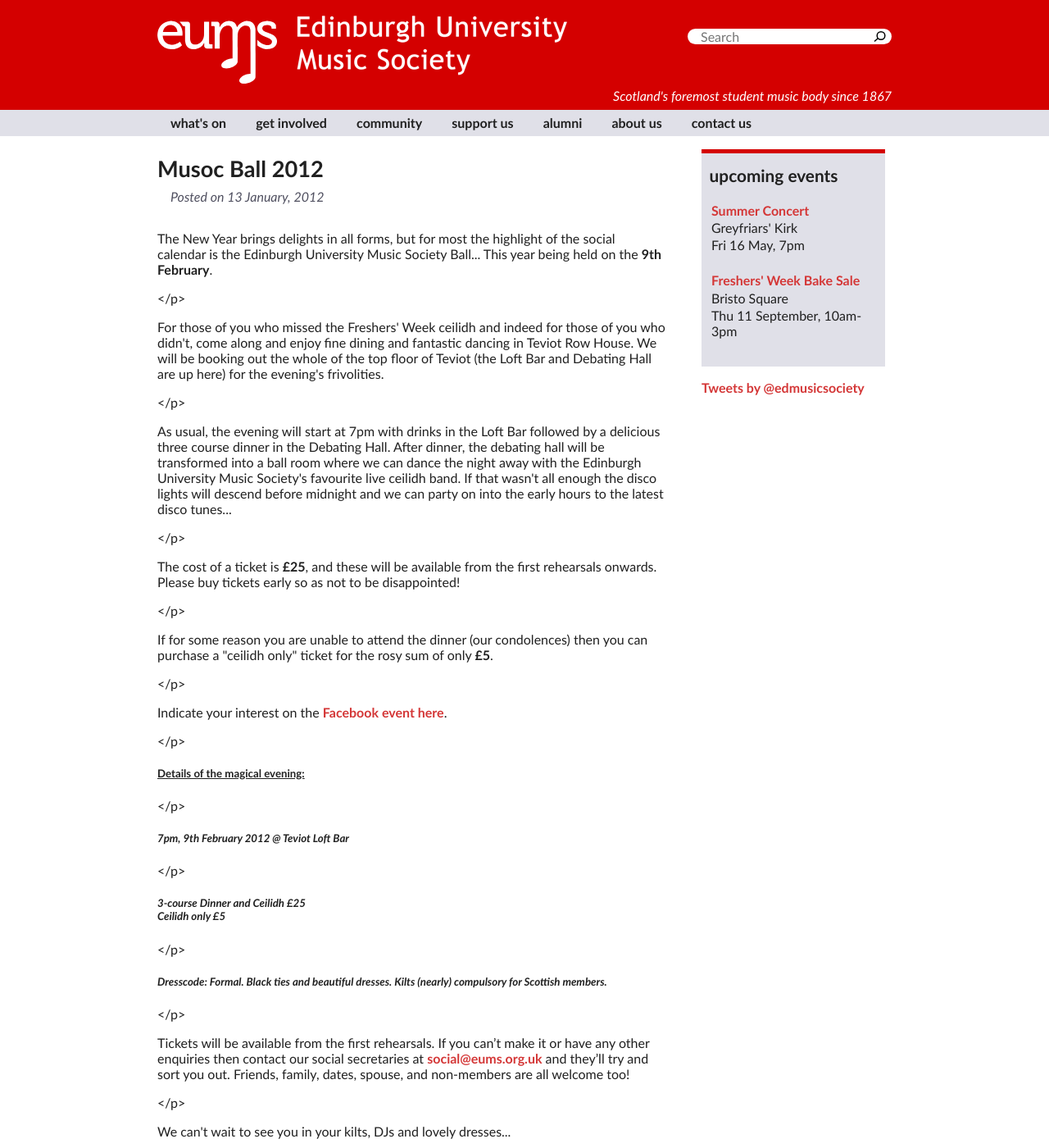
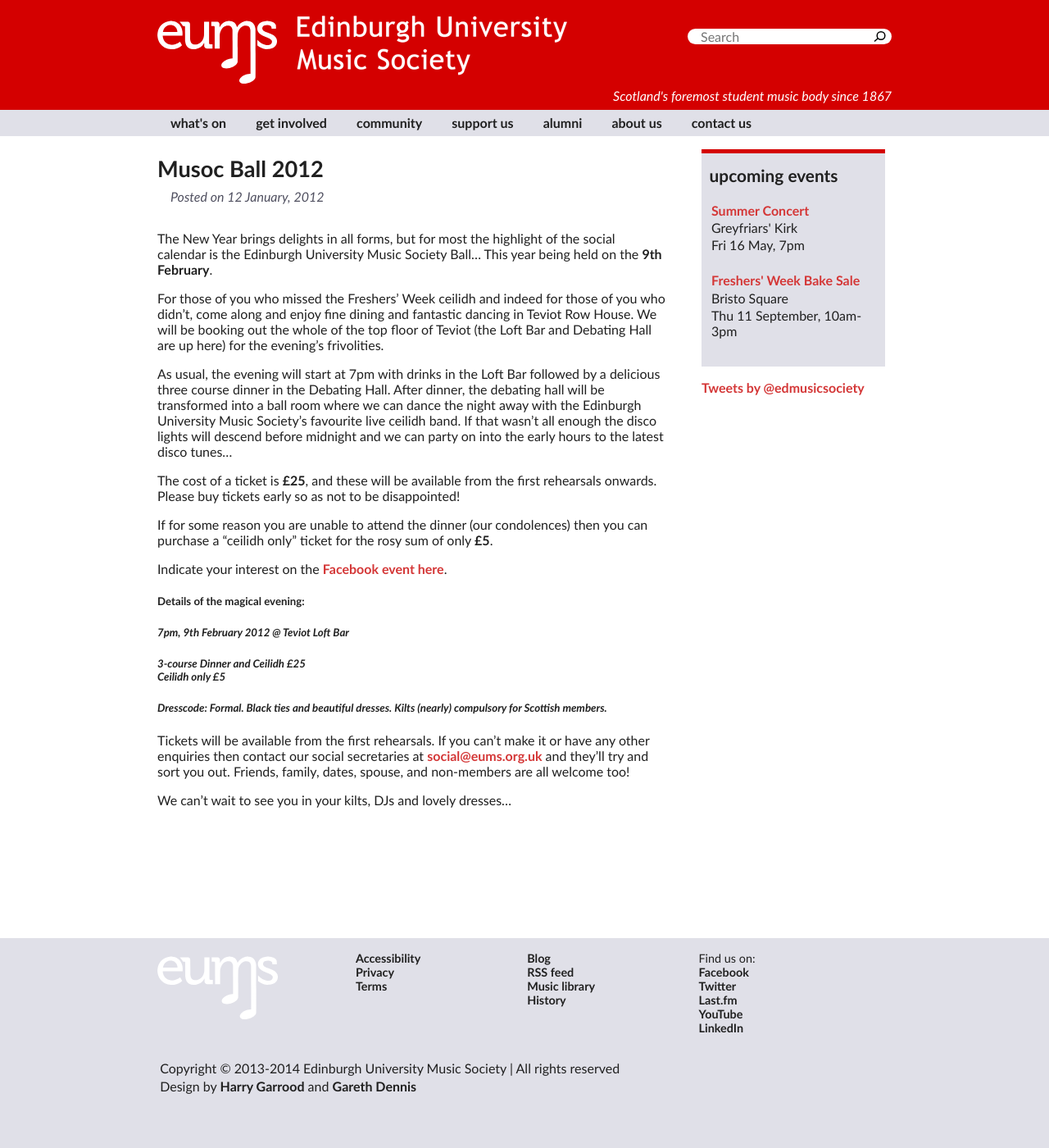
Before and after one commit to eums/website, a Jekyll site: the page built from _posts/2012-01-12-ball.markdown, in a window 1280 px wide and 1400 px high. Shown: the whole window at 82% size. Built offline with Jekyll 4.4.1, drawn with Linux system fonts in a browser that asks for light colours; comment, search, counter and statistics services are not loaded; some of the changed lines change nothing that is shown.

Commit message:
fix 2012 ball post

```diff
--- a/_posts/2012-01-12-ball.markdown
+++ b/_posts/2012-01-12-ball.markdown
@@ -1,40 +1,28 @@
 ---
 layout: post
-status: publish
 published: true
 title: Musoc Ball 2012
-author:
-  display_name: Web Manager
-  login: eums_website
-  email: web@eums.org.uk
-  url: http://www.eums.org.uk
-author_login: eums_website
-author_email: web@eums.org.uk
-author_url: http://www.eums.org.uk
-excerpt: 'The date for the ball has been announced: come along and enjoy THE event
-  of the social calendar!'
 wordpress_id: 1534
-wordpress_url: http://eums.eusa.ed.ac.uk/?p=1534
-date: '2012-01-12 16:14:49 -0800'
-date_gmt: '2012-01-12 16:14:49 -0800'
-categories:
-- Events
-- Upcoming Socials
-- Society
-- Socials
-tags: []
-comments: []
 ---
-<p>The New Year brings delights in all forms, but for most the highlight of the social calendar is the Edinburgh University Music Society Ball... This year being held on the <strong>9th February</strong>.</p></p>
-<p>For those of you who missed the Freshers' Week ceilidh and indeed for those of you who didn't, come along and enjoy fine dining and fantastic dancing in Teviot Row House. We will be booking out the whole of the top floor of Teviot (the Loft Bar and Debating Hall are up here) for the evening's frivolities.</p></p>
-<p>As usual, the evening will start at 7pm with drinks in the Loft Bar followed by a delicious three course dinner in the Debating Hall. After dinner, the debating hall will be transformed into a ball room where we can dance the night away with the Edinburgh University Music Society's favourite live ceilidh band. If that wasn't all enough the disco lights will descend before midnight and we can party on into the early hours to the latest disco tunes...</p></p>
-<p>The cost of a ticket is <strong>&pound;25</strong>, and these will be available from the first rehearsals onwards. Please buy tickets early so as not to be disappointed!</p></p>
-<p>If for some reason you are unable to attend the dinner (our condolences) then you can purchase a "ceilidh only" ticket for the rosy sum of only <strong>&pound;5</strong>.</p></p>
-<p>Indicate your interest on the <a title="Facebook event" href="http://www.facebook.com/events/276626945726495/" target="_blank">Facebook event here</a>.</p></p>
-<h5><span style="text-decoration: underline;">Details of the magical evening:</span></h5></p>
-<h5><em>7pm, 9th February 2012 @ Teviot Loft Bar</em></h5></p>
-<h5><em>3-course Dinner and Ceilidh <strong>&pound;25</strong></em><br />
-<em>Ceilidh only <strong>&pound;5</strong></em></h5></p>
-<h5><em>Dresscode: Formal. Black ties and beautiful dresses. Kilts (nearly) compulsory for Scottish members.</em></h5></p>
-<p>Tickets will be available from the first rehearsals. If you can&rsquo;t make it or have any other enquiries then contact our social secretaries at <a title="Contact us" href="mailto:social@eums.org.uk">social@eums.org.uk</a> and they&rsquo;ll try and sort you out. Friends, family, dates, spouse, and non-members are all welcome too!</p></p>
-<p>We can't wait to see you in your kilts, DJs and lovely dresses...</p></p>
+
+The New Year brings delights in all forms, but for most the highlight of the social calendar is the Edinburgh University Music Society Ball... This year being held on the <strong>9th February</strong>.
+
+For those of you who missed the Freshers' Week ceilidh and indeed for those of you who didn't, come along and enjoy fine dining and fantastic dancing in Teviot Row House. We will be booking out the whole of the top floor of Teviot (the Loft Bar and Debating Hall are up here) for the evening's frivolities.
+
+As usual, the evening will start at 7pm with drinks in the Loft Bar followed by a delicious three course dinner in the Debating Hall. After dinner, the debating hall will be transformed into a ball room where we can dance the night away with the Edinburgh University Music Society's favourite live ceilidh band. If that wasn't all enough the disco lights will descend before midnight and we can party on into the early hours to the latest disco tunes...
+
+The cost of a ticket is <strong>£25</strong>, and these will be available from the first rehearsals onwards. Please buy tickets early so as not to be disappointed!
+
+If for some reason you are unable to attend the dinner (our condolences) then you can purchase a "ceilidh only" ticket for the rosy sum of only <strong>&pound;5</strong>.
+
+Indicate your interest on the <a title="Facebook event" href="http://www.facebook.com/events/276626945726495/" target="_blank">Facebook event here</a>.
+
+<h5>Details of the magical evening:</h5>
+<h5><em>7pm, 9th February 2012 @ Teviot Loft Bar</em></h5>
+<h5><em>3-course Dinner and Ceilidh <strong>£25</strong></em><br />
+<em>Ceilidh only <strong>&pound;5</strong></em></h5>
+<h5><em>Dresscode: Formal. Black ties and beautiful dresses. Kilts (nearly) compulsory for Scottish members.</em></h5>
+
+Tickets will be available from the first rehearsals. If you can&rsquo;t make it or have any other enquiries then contact our social secretaries at <a title="Contact us" href="mailto:social@eums.org.uk">social@eums.org.uk</a> and they&rsquo;ll try and sort you out. Friends, family, dates, spouse, and non-members are all welcome too!
+
+We can't wait to see you in your kilts, DJs and lovely dresses...
```
